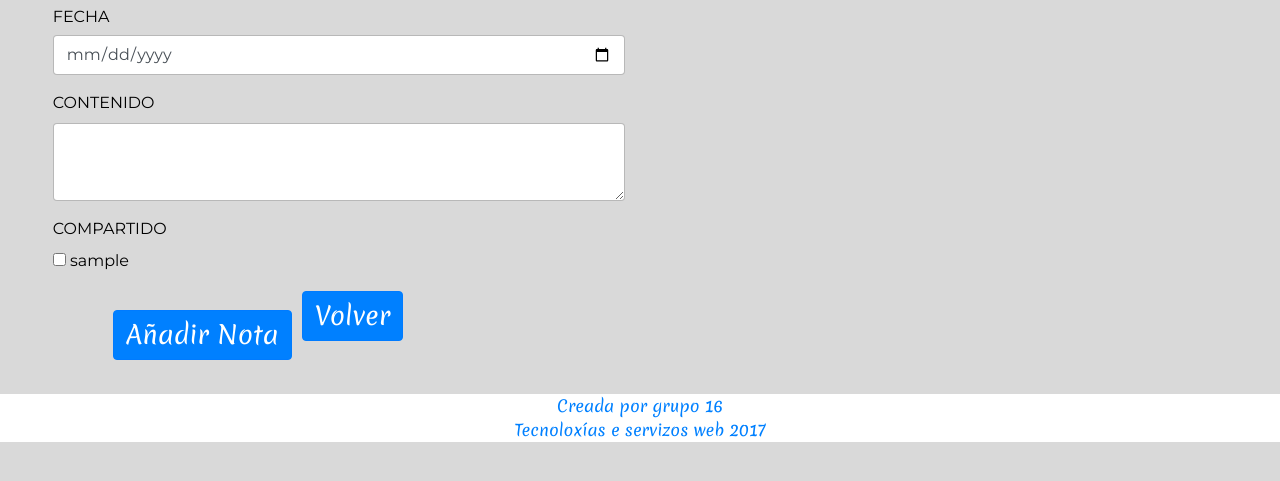
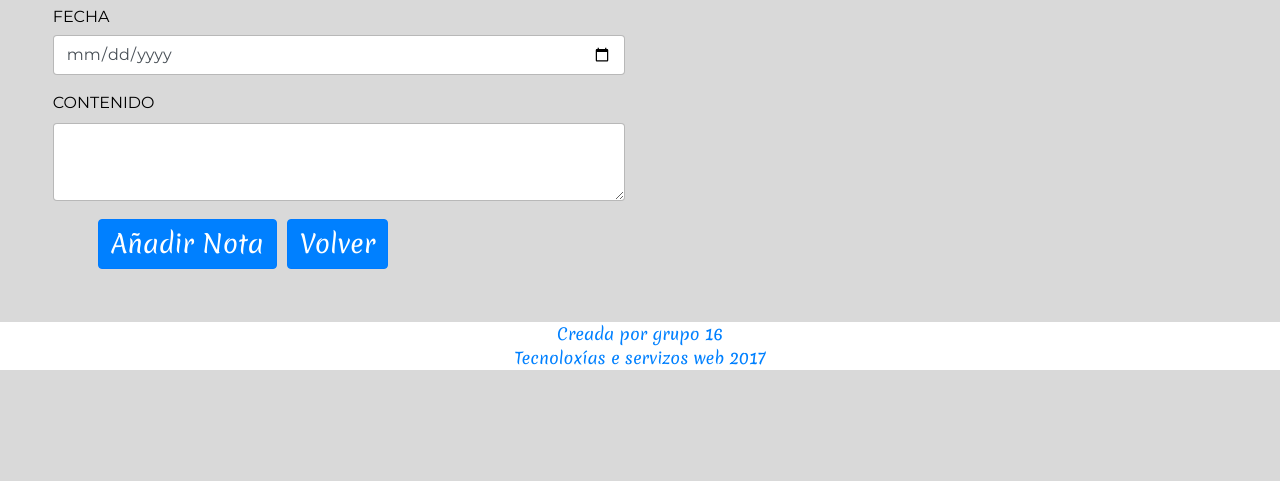
Before and after one commit to iaquintas/gestnote, a PHP site: page /Controller/NOTAS_Controller.php?action=ADD in a window 1280 px wide. Shown: the part 243-724 px from the top of the page. Run offline with PHP 8.4, Linux system fonts and the light colour scheme; the visitor is signed in with stand-in values (Sample User, id 1); tables that the repository leaves empty or names only in its code hold one stand-in row (values such as "Sample post"); some libraries are stand-ins or nearby versions; some web fonts are replaced.

Commit message:
correccion de add

```diff
--- a/Controller/NOTAS_Controller.php
+++ b/Controller/NOTAS_Controller.php
@@ -47,7 +47,7 @@
               $AUTOR = $_SESSION['login'];
               $FECHA = $_REQUEST['FECHA'];
               $CONTENIDO = $_REQUEST['CONTENIDO'];
-              $COMPARTIDO = $_POST['COMPARTIDO'];
+              $COMPARTIDO = "";
 
               $NOTAS = new NOTAS_Model($Numero,$AUTOR,$FECHA,$CONTENIDO,$COMPARTIDO);
                 $respuesta = $NOTAS->ADD();
--- a/View/NOTAS_ADD_View.php
+++ b/View/NOTAS_ADD_View.php
@@ -20,35 +20,13 @@ include '../Functions/tieneNotas.php';
 
     <div class="form-group col-md-6">
       <label for="inputAddress" class="col-form-label"><?php echo $strings['FECHA']?></label>
-      <input type="date" class="form-control" id="Fecha"  placeholder="Fecha" >
+      <input type="date" class="form-control" name="FECHA"  placeholder="Fecha" >
     </div>
 
     <div class="form-group col-md-6">
       <label for="exampleFormControlTextarea1"><?php echo $strings['CONTENIDO']?></label>
-      <textarea class="form-control" id="Contenido"  rows="3" ></textarea>
+      <textarea class="form-control" name="CONTENIDO"  rows="3" ></textarea>
     </div>
-
-
-
-    <div class="form-group col-md-6">
-      <label for="exampleFormControlTextarea1"><?php echo$strings['COMPARTIDO']?></label>
-      <?php
-            $usarios=array();
-            $usuarios=getUsers();
-
-            foreach ($usuarios as $usuario) { ?>
-    <div class="form-check  ">
-      <label class="form-check-label">
-
-                <input class="form-check-input" type="checkbox" id="inlineCheckbox1" value="option1"> <?php echo $usuario ?>
-              </label>
-                </div>
-<?php
-              }
-
-
-
-?>
 
 
 
@@ -56,7 +34,7 @@ include '../Functions/tieneNotas.php';
 
 
   <div id="alineados">
-  <button type="submit"  name='action' value='ADD' class="btn btn-primary"><?php echo $strings['Añadir Nota']?></button>
+  <button type="submit"  id="botoneditar"name='action' value='ADD' class="btn btn-primary"><?php echo $strings['Añadir Nota']?></button>
   <a class="btn btn-primary" id="botoneditar" href="../Controller/NOTAS_Controller.php" role="button"><?php echo $strings['Volver']?></a>
 
   </div>
```
